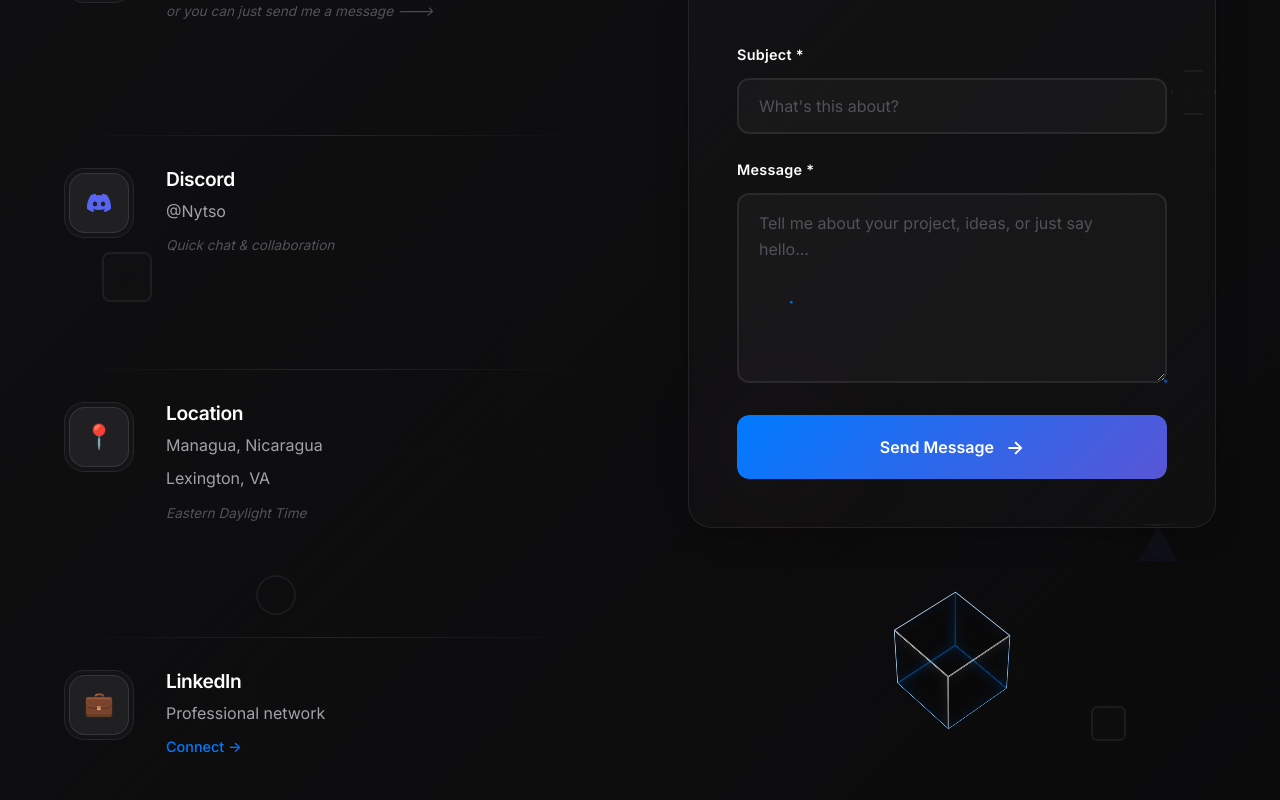
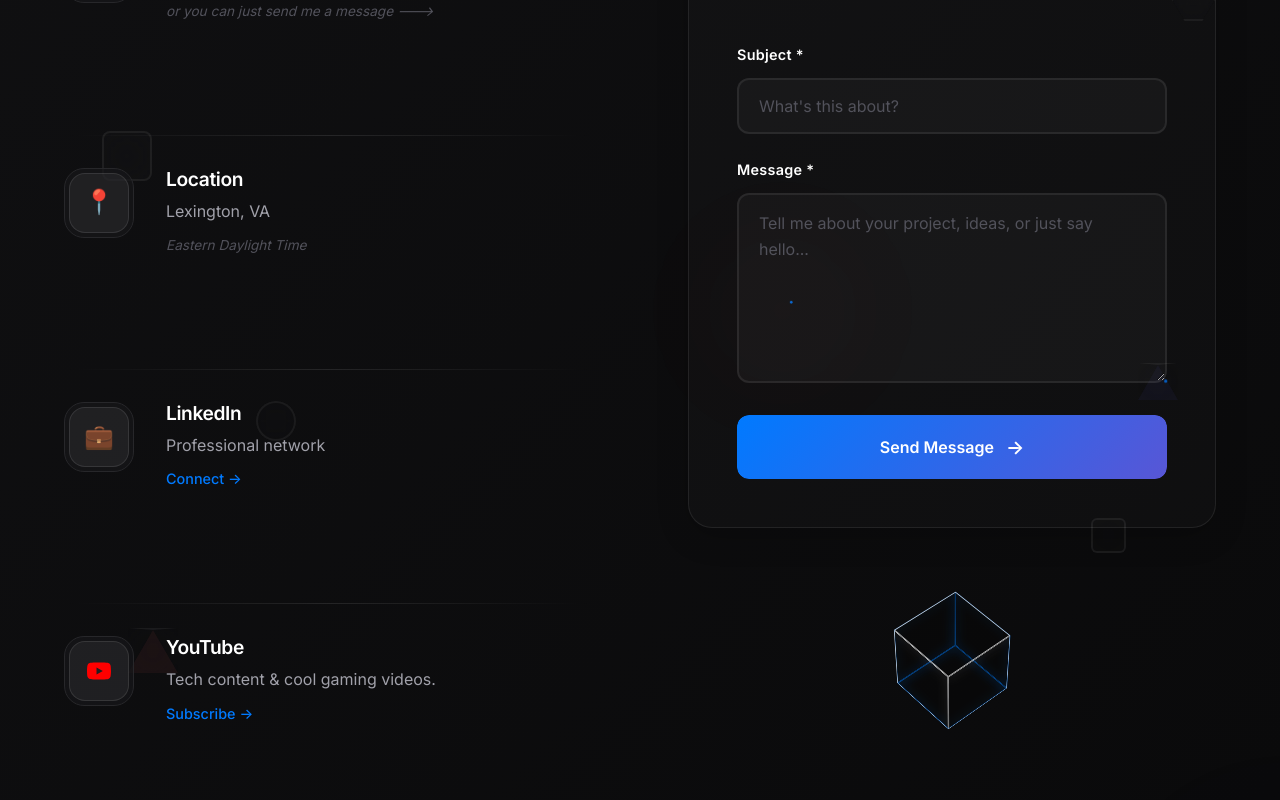
Before and after one commit to lcoronelr/Personal-Website, a React (Create React App) app in the folder client/: page / in a window 1280 px wide. Shown: the part 5640-6440 px from the top of the page. Built offline with nearby package versions, Linux system fonts and the light colour scheme; no server answers.

Commit message:
Update Contact.js

```diff
--- a/client/src/components/Contact.js
+++ b/client/src/components/Contact.js
@@ -1,4 +1,4 @@
-import React, { useState, useEffect, useRef } from 'react';
+  import React, { useState, useEffect, useRef } from 'react';
 import emailjs from '@emailjs/browser';
 
 const Contact = () => {
@@ -143,23 +143,7 @@ const Contact = () => {
                 </div>
               </div>
 
-              <div className="contact-item">
-                <div className="contact-icon">
-                  <div className="icon-wrapper">
-                    <svg width="24" height="24" viewBox="0 0 24 24" fill="#5865F2">
-                      <path d="M20.317 4.37a19.791 19.791 0 0 0-4.885-1.515.074.074 0 0 0-.079.037c-.21.375-.444.864-.608 1.25a18.27 18.27 0 0 0-5.487 0 12.64 12.64 0 0 0-.617-1.25.077.077 0 0 0-.079-.037A19.736 19.736 0 0 0 3.677 4.37a.07.07 0 0 0-.032.027C.533 9.046-.32 13.58.099 18.057a.082.082 0 0 0 .031.057 19.9 19.9 0 0 0 5.993 3.03.078.078 0 0 0 .084-.028c.462-.63.874-1.295 1.226-1.994a.076.076 0 0 0-.041-.106 13.107 13.107 0 0 1-1.872-.892.077.077 0 0 1-.008-.128 10.2 10.2 0 0 0 .372-.292.074.074 0 0 1 .077-.01c3.928 1.793 8.18 1.793 12.062 0a.074.074 0 0 1 .078.01c.12.098.246.198.373.292a.077.077 0 0 1-.006.127 12.299 12.299 0 0 1-1.873.894.077.077 0 0 0-.041.107c.36.698.772 1.362 1.225 1.993a.076.076 0 0 0 .084.028 19.839 19.839 0 0 0 6.002-3.03.077.077 0 0 0 .032-.054c.5-5.177-.838-9.674-3.549-13.66a.061.061 0 0 0-.031-.03zM8.02 15.33c-1.183 0-2.157-1.085-2.157-2.419 0-1.333.956-2.419 2.157-2.419 1.21 0 2.176 1.096 2.157 2.42 0 1.333-.956 2.418-2.157 2.418zm7.975 0c-1.183 0-2.157-1.085-2.157-2.419 0-1.333.955-2.419 2.157-2.419 1.21 0 2.176 1.096 2.157 2.42 0 1.333-.946 2.418-2.157 2.418z"/>
-                    </svg>
-                    <div className="icon-ring"></div>
-                  </div>
-                </div>
-                <div className="contact-details">
-                  <h4>Discord</h4>
-                  <p>@Nytso</p>
-                  <span className="contact-note">Quick chat & collaboration</span>
-                </div>
-              </div>
-
-              <div className="contact-item">
+        <div className="contact-item">
                 <div className="contact-icon">
                   <div className="icon-wrapper">
                     <span>📍</span>
@@ -168,7 +152,6 @@ const Contact = () => {
                 </div>
                 <div className="contact-details">
                   <h4>Location</h4>
-                  <p>Managua, Nicaragua</p>
                   <p>Lexington, VA</p>
                   <span className="contact-note">Eastern Daylight Time</span>
                 </div>
```
